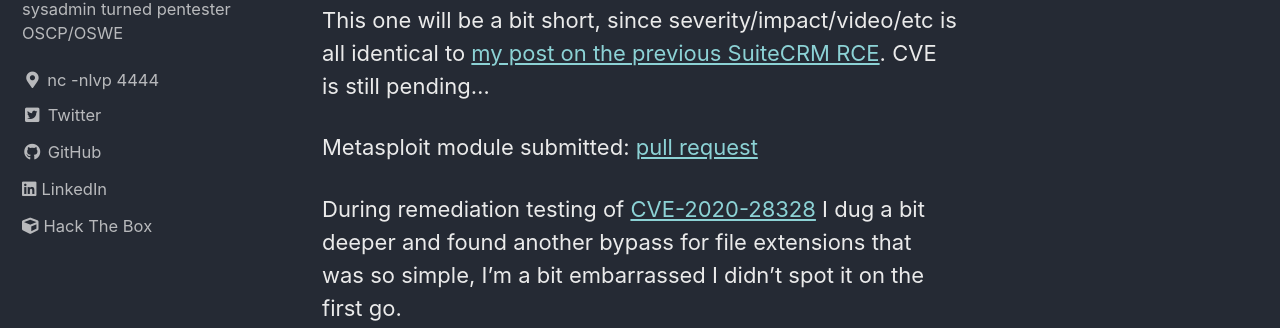
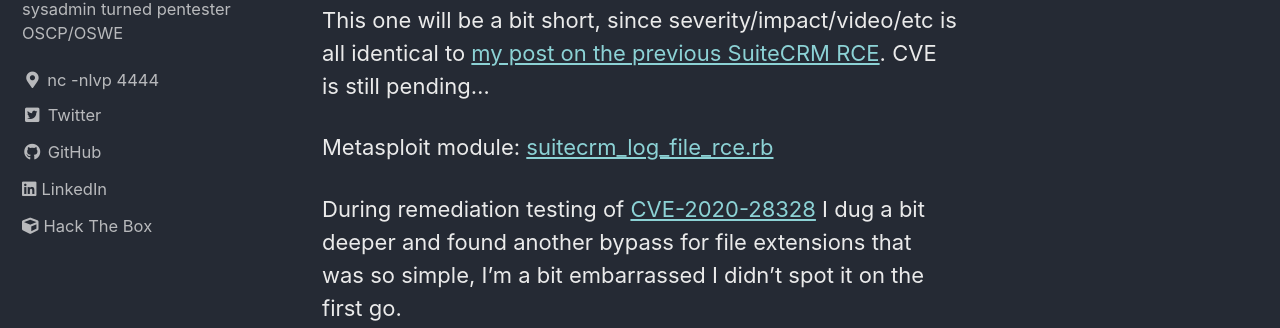
Before and after one commit to mcorybillington/mcorybillington.github.io, a Jekyll site: the page built from _posts/2021-05-20-SuiteCRM-RCE-2.md, in a window 1280 px wide and 900 px high. Shown: the part 335-663 px from the top of the window. Built offline with Jekyll 4.4.1, drawn with Linux system fonts in a browser that asks for light colours; cached includes are drawn as plain includes.

Commit message:
Update link to metasploit module

```diff
--- a/_posts/2021-05-20-SuiteCRM-RCE-2.md
+++ b/_posts/2021-05-20-SuiteCRM-RCE-2.md
@@ -5,7 +5,7 @@
 ### CVE is still pending…
 This one will be a bit short, since severity/impact/video/etc is all identical to [my post on the previous SuiteCRM RCE](/CVE-2020-28320-SuiteCRM-RCE/). CVE is still pending...
 
-Metasploit module submitted: [pull request](https://github.com/rapid7/metasploit-framework/pull/15231)
+Metasploit module: [suitecrm_log_file_rce.rb](https://github.com/rapid7/metasploit-framework/blob/master/modules/exploits/linux/http/suitecrm_log_file_rce.rb)
 
 During remediation testing of [CVE-2020-28328](https://cve.mitre.org/cgi-bin/cvename.cgi?name=CVE-2020-28328) I dug a bit deeper and found another bypass for file extensions that was so simple, I'm a bit embarrassed I didn't spot it on the first go.
 ## Technical details
```
Also changed, not shown: _pages/research.md (+1 -1 lines).
